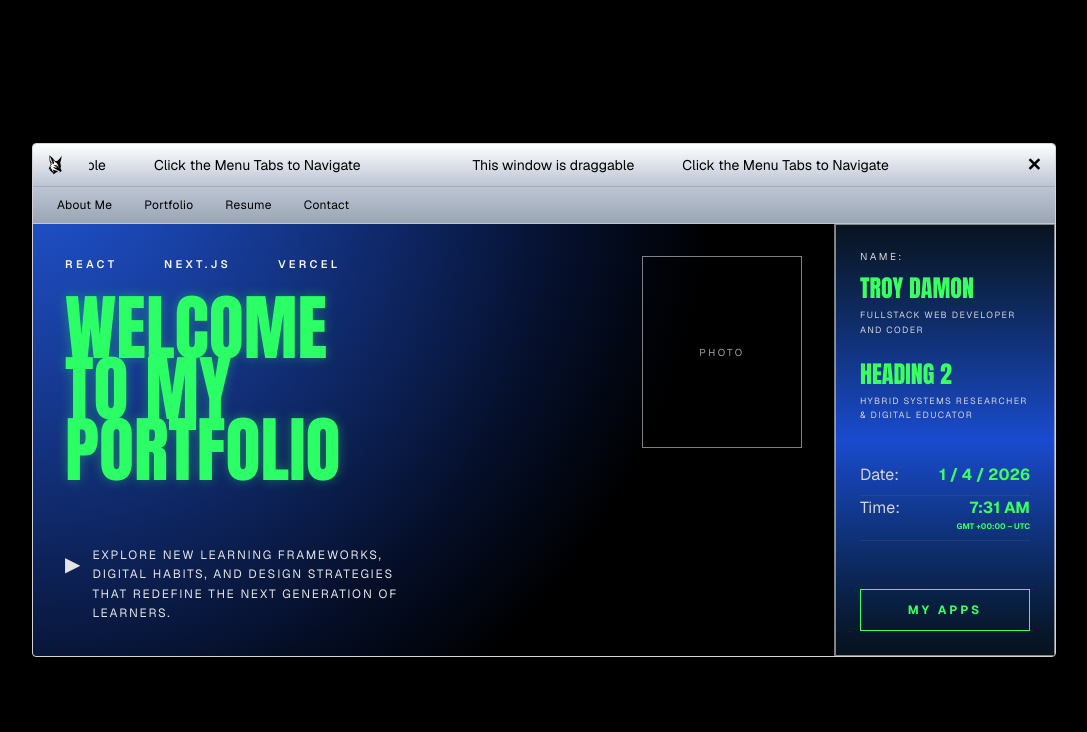
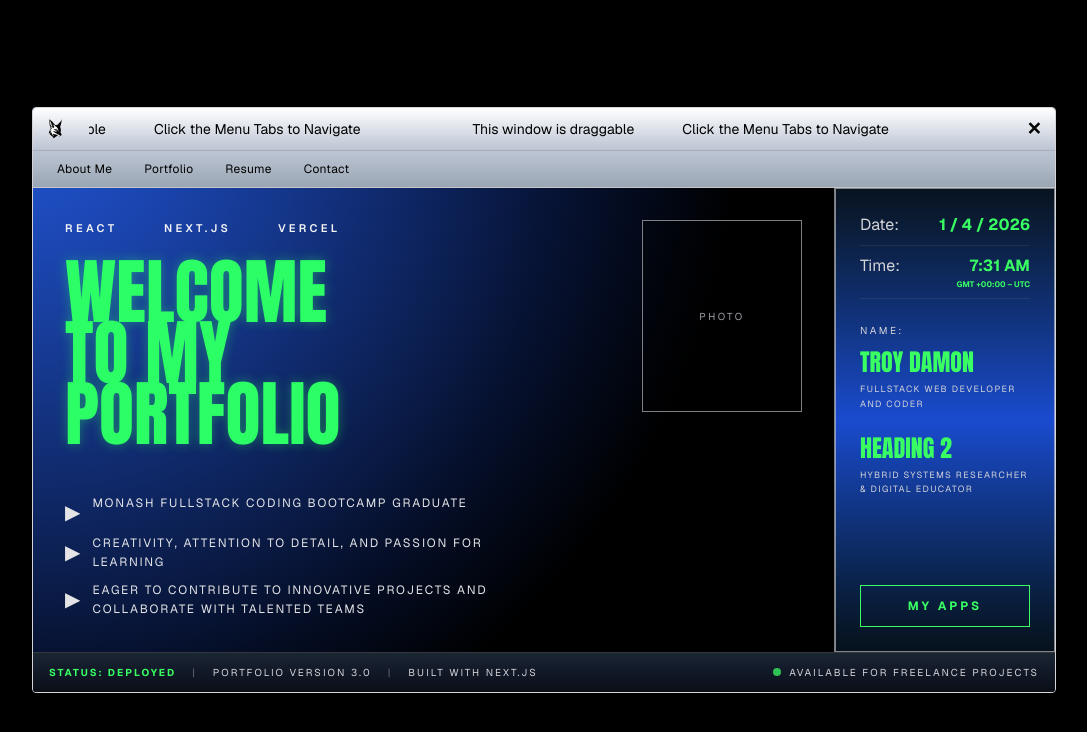
Before and after one commit to sifzerda/next-portfolio, a Next.js app: page / in a window 1280 px wide. Shown: the top 732 px of the page, without its empty margins (96-1183 px from the left). Built offline with nearby package versions, Linux system fonts and the light colour scheme.

Commit message:
switched date time to above

```diff
--- a/components/Design3.js
+++ b/components/Design3.js
@@ -179,33 +179,45 @@ export default function VirtualClassroomPage() {
                   </div>
                 </div>
 
-                <div className="mt-12 flex gap-3 max-w-md">
+
+
+
+
+                <div className="mt-12 flex flex-col gap-2 max-w-md">
+                  <div className="flex gap-3">
                     <div className="pt-1 text-zinc-200 text-xl">▶</div>
-                  <p className="text-[11px] sm:text-xs uppercase leading-relaxed tracking-[0.15em] text-zinc-200 max-w-xs">
-                    Explore new learning frameworks, digital habits, and design strategies that redefine the next generation of learners.
+                    <p className="text-[11px] sm:text-xs uppercase leading-relaxed tracking-[0.15em] text-zinc-200">
+                      Monash Fullstack Coding Bootcamp Graduate
                     </p>
                   </div>
+
+                  <div className="flex gap-3">
+                    <div className="pt-1 text-zinc-200 text-xl">▶</div>
+                    <p className="text-[11px] sm:text-xs uppercase leading-relaxed tracking-[0.15em] text-zinc-200">
+                      Creativity, attention to detail, and passion for learning
+                    </p>
+                  </div>
+
+                  <div className="flex gap-3">
+                    <div className="pt-1 text-zinc-200 text-xl">▶</div>
+                    <p className="text-[11px] sm:text-xs uppercase leading-relaxed tracking-[0.15em] text-zinc-200">
+                      Eager to contribute to innovative projects and collaborate with talented teams
+                    </p>
+                  </div>
+                </div>
+
+
+
+
+
               </div>
             </div>
 
             {/* Right Aside */}
 
 <aside className="border border-zinc-300/60 bg-gradient-to-b from-[#08131f] via-[#1a4bcf] to-[#06111b] p-6 flex flex-col justify-between text-zinc-100 min-h-full">
-              <div>
-                <div className="mb-10">
-                  <p className="uppercase text-[10px] tracking-[0.25em] text-zinc-300 mb-3"> Name: </p>
-                  <div className="space-y-6">
-                    <div>
-                      <h2 className="text-[#39ff63] text-2xl uppercase font-black leading-none" style={{ fontFamily: "Impact, Haettenschweiler, Arial Narrow, sans-serif" }} > Troy Damon </h2>
-                      <p className="text-[9px] uppercase tracking-[0.15em] text-zinc-300 mt-2 leading-relaxed"> Fullstack Web Developer and Coder </p>
-                    </div>
-                    <div>
-                      <h2 className="text-[#39ff63] text-2xl uppercase font-black leading-none" style={{ fontFamily: "Impact, Haettenschweiler, Arial Narrow Bold, sans-serif" }} > Heading 2 </h2>
-                      <p className="text-[9px] uppercase tracking-[0.15em] text-zinc-300 mt-2 leading-relaxed"> Hybrid Systems Researcher & Digital Educator </p>
-                    </div>
-                  </div>
-                </div>
-
+  {/* Date & Time above Name */}
+  <div className="mb-6">
     <div className="flex justify-between border-b border-zinc-500/20 pb-2">
       <span className="text-zinc-300">Date:</span>
       <div className="text-right text-[#39ff63] font-bold">
@@ -213,7 +225,7 @@ export default function VirtualClassroomPage() {
       </div>
     </div>
 
-                <div className="flex justify-between border-b border-zinc-500/20 pb-2">
+    <div className="flex justify-between border-b border-zinc-500/20 pb-2 mt-2">
       <span className="text-zinc-300">Time:</span>
       <div className="text-right text-[#39ff63] font-bold">
         <div>{time}</div>
@@ -225,11 +237,48 @@ export default function VirtualClassroomPage() {
         </div>
       </div>
     </div>
+  </div>
+
+  {/* Name Section */}
+  <div className="mb-10">
+    <p className="uppercase text-[10px] tracking-[0.25em] text-zinc-300 mb-3">Name:</p>
+    <div className="space-y-6">
+      <div>
+        <h2 className="text-[#39ff63] text-2xl uppercase font-black leading-none" style={{ fontFamily: "Impact, Haettenschweiler, Arial Narrow, sans-serif" }}>Troy Damon</h2>
+        <p className="text-[9px] uppercase tracking-[0.15em] text-zinc-300 mt-2 leading-relaxed">Fullstack Web Developer and Coder</p>
+      </div>
+      <div>
+        <h2 className="text-[#39ff63] text-2xl uppercase font-black leading-none" style={{ fontFamily: "Impact, Haettenschweiler, Arial Narrow Bold, sans-serif" }}>Heading 2</h2>
+        <p className="text-[9px] uppercase tracking-[0.15em] text-zinc-300 mt-2 leading-relaxed">Hybrid Systems Researcher & Digital Educator</p>
+      </div>
+    </div>
+  </div>
+
+  <button className="mt-12 border border-[#39ff63] text-[#39ff63] hover:bg-[#39ff63] hover:text-black transition-all duration-200 uppercase tracking-[0.25em] text-xs py-3 font-bold">My Apps</button>
+</aside>
+          </div>
+
+          {/* Footer */}
+          <div className="border-t border-zinc-500/40 bg-gradient-to-b from-[#1b2633] via-[#111827] to-[#0a0f16] px-4 py-3">
+            <div className="flex flex-col md:flex-row items-start md:items-center justify-between gap-3 text-[10px] uppercase tracking-[0.2em] text-zinc-300">
+
+              <div className="flex items-center gap-4">
+                <span className="text-[#39ff63] font-bold">Status: Deployed</span>
+                <span className="text-zinc-500">|</span>
+                <span>Portfolio Version 3.0</span>
+                <span className="text-zinc-500">|</span>
+                <span>Built with Next.js</span>
+              </div>
+
+              <div className="flex items-center gap-2">
+                <div className="w-2 h-2 rounded-full bg-[#39ff63] animate-pulse"></div>
+                <span>Available for Freelance Projects</span>
+              </div>
 
             </div>
-              <button className="mt-12 border border-[#39ff63] text-[#39ff63] hover:bg-[#39ff63] hover:text-black transition-all duration-200 uppercase tracking-[0.25em] text-xs py-3 font-bold"> My Apps </button>
-            </aside>
           </div>
+          {/* End Footer */}
+
         </div>
       </Draggable>
     </div>
```
Lines whose indentation alone changed are shown as unchanged.
